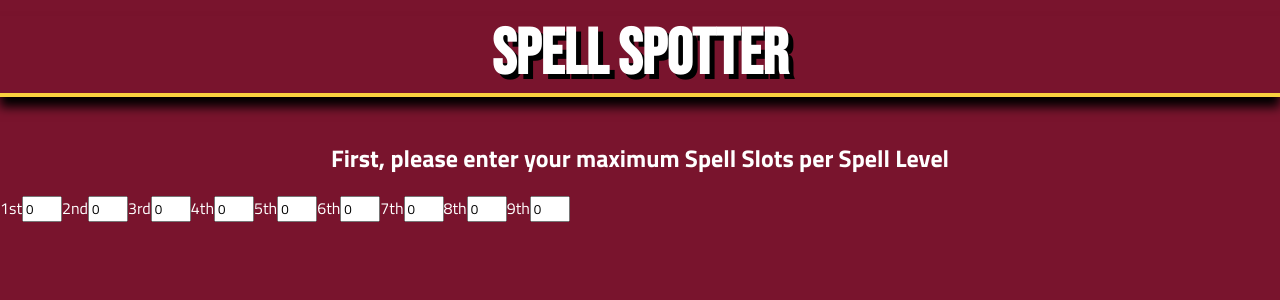
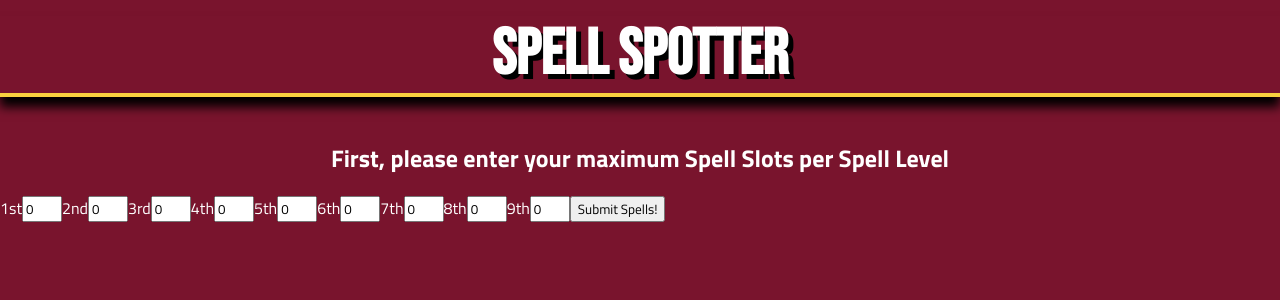
Before and after one commit to zachjjohns/SpellSpotter, a React (Create React App) app: page / in a window 1280 px wide. Shown: the top 300 px of the page. Built offline with nearby package versions, Linux system fonts and the light colour scheme; no server answers.

Commit message:
Add submit button

```diff
--- a/src/components/SpellSlots/SpellSlots.js
+++ b/src/components/SpellSlots/SpellSlots.js
@@ -106,6 +106,11 @@ export default class SpellSlots extends Component {
           value={this.state.level9}
           onChange={event => this.handleChange(event)}
         />
+        <button
+          className="submit-spells"
+          onClick={event => this.submitSpells(event)}>
+          Submit Spells!
+        </button>
       </form>
     )
   }
```
